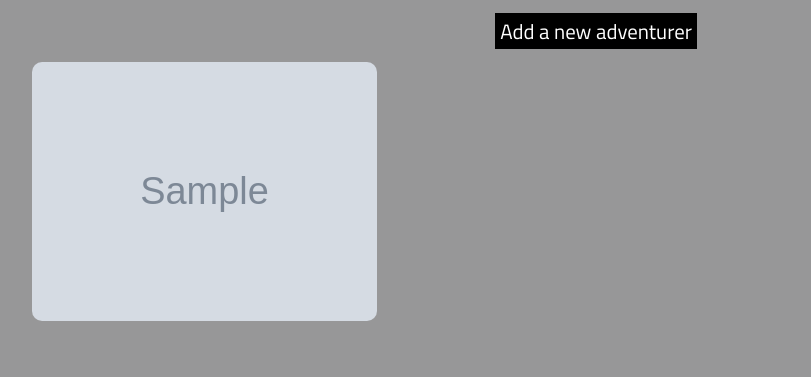
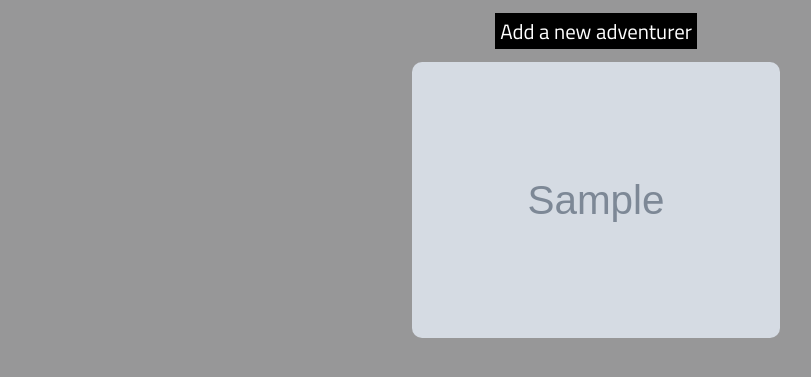
Before and after one commit to roushjac/may-tricks, a Flask app: page /characters in a window 1280 px wide. Shown: the part 135-512 px from the top of the page, without its empty margins (44-855 px from the left). Run offline with Flask 2, Linux system fonts and the light colour scheme; tables that the repository leaves empty hold one stand-in row (values such as "Sample post"); grey boxes marked "Sample" are stand-in pictures; some web fonts are replaced.

Commit message:
Use flexbox to display characters on character page

```diff
--- a/Websites/dndwebsite/flask_app.py
+++ b/Websites/dndwebsite/flask_app.py
@@ -7,11 +7,10 @@ import os
 
 """ TODO
 - Modify CSS for all pages to make them responsive/mobile friendly
-    - Look into flexbox?
 - Add styling to:
+    - Homepage - use flexboxes with the nav bar
     - Character creation
     - Character editing
-    - Character viewing
 - Add functionality to give characters features, spells, and equipment
 - Add login feature
     - Will only have an admin account for now
--- a/Websites/dndwebsite/static/css/characters.css
+++ b/Websites/dndwebsite/static/css/characters.css
@@ -35,12 +35,16 @@ header{
     color: black;
 }
 
+.all_images {
+    display: flex;
+    align-items: center;
+    justify-content: space-around;
+    flex-wrap: wrap;
+}
+
 .char_img_wrap{
-    max-height: 30%;
-    max-width: 30%;
+    flex-basis: 32%;
     position: relative;
-    float: left;
-    margin: 0 1%;
 }
 
 .char_img_wrap .char_img{
@@ -54,6 +58,8 @@ header{
 }
 
 .char_img_wrap .img_overlay{
+    margin: 0;
+    padding: 0;
     position: absolute;
     top: 50%;
     left: 50%;
@@ -64,6 +70,7 @@ header{
     font-size: 2em;
     opacity: 0;
     transition: opacity .2s, visibility .2s;
+    text-align: center;
 }
 
 .char_img_wrap:hover .img_overlay{
@@ -74,3 +81,7 @@ header{
 .char_img_wrap:hover .char_img{
     opacity: .3;
 }
+
+.fill_final_line {
+
+}
--- a/Websites/dndwebsite/templates/characters.html
+++ b/Websites/dndwebsite/templates/characters.html
@@ -9,6 +9,7 @@
     <div class='add_char'>
         <a href='/add_adventurer'>Add a new adventurer</a>
     </div>
+    <div class='all_images'>
         {% for character in characters %}
         <div class='char_img_wrap'>
             {% if character.image_path %} <!-- Evaluate to true if an image path exists -->
@@ -16,8 +17,9 @@
             {% else %}
                 <a href="{{ url_for('character_page', char_name=character.name) }}"><img src="{{ url_for('static', filename='character_pics/default.jpg') }}" class='char_img'></a>
             {% endif %}
-            <a href="{{ url_for('character_page', char_name=character.name) }}"><p class='img_overlay'>{{character.name}}</p></a>
+                <a href="{{ url_for('character_page', char_name=character.name) }}"><p class='img_overlay'>{{character.name}}</p></a>
         </div>
         {% endfor %}
+    </div>
 </body>
 </html>
```
